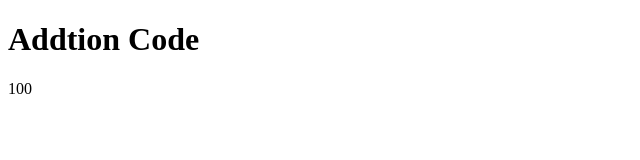
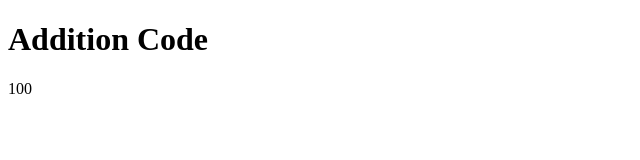
Before and after one commit to Mrug1409/Jsstudy, a plain HTML site: page index.html in a window 1280 px wide. Shown: the full height of the page, 0-640 px from the left. Drawn offline with Linux system fonts and the light colour scheme.

Commit message:
Update index.html

```diff
--- a/index.html
+++ b/index.html
@@ -6,7 +6,7 @@
     <title>Document</title>
 </head>
 <body>
-    <h1>Addtion Code</h1>
+    <h1>Addition Code</h1>
     <script src="Add.js"></script>
 </body>
 </html>
```
